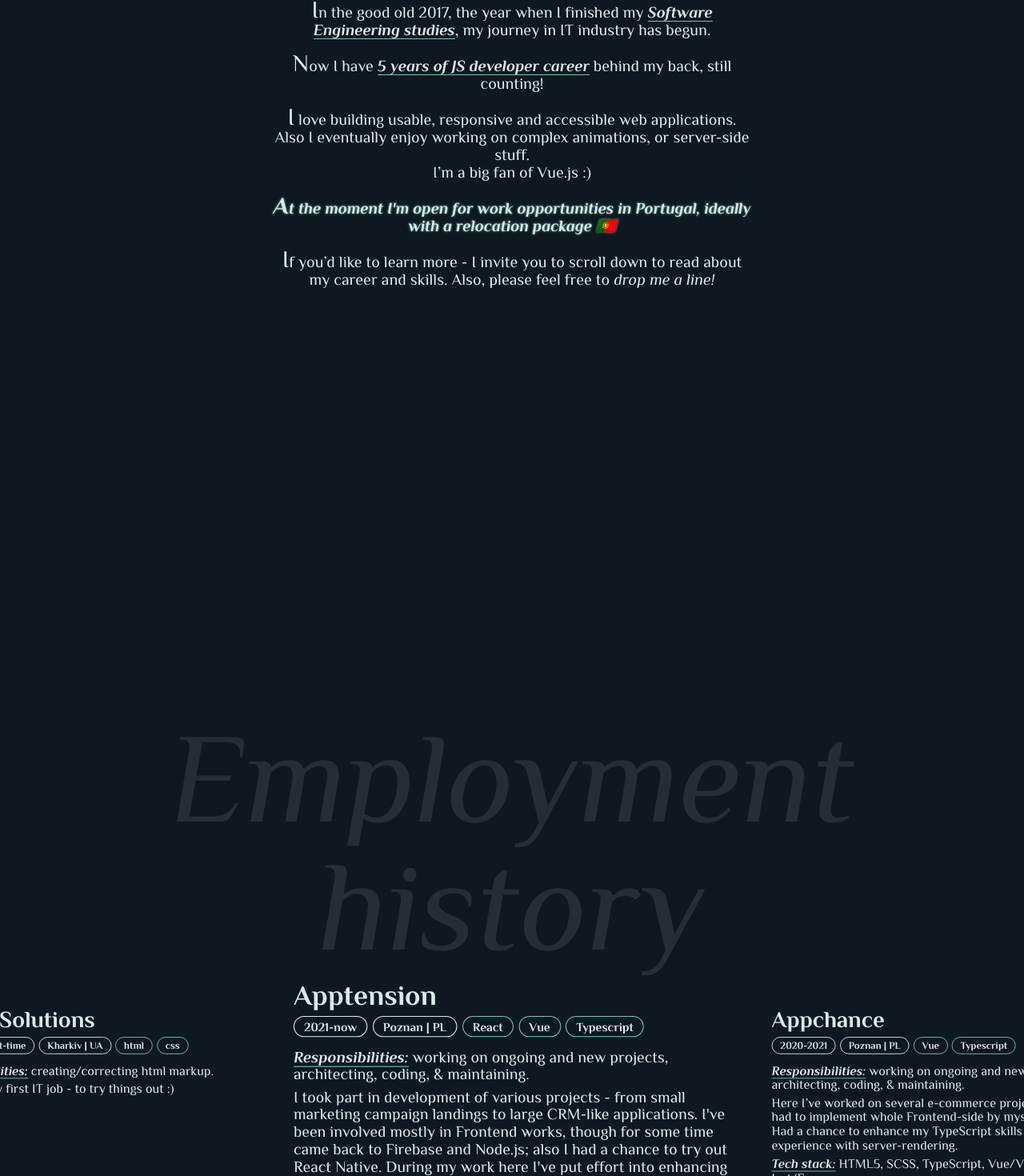
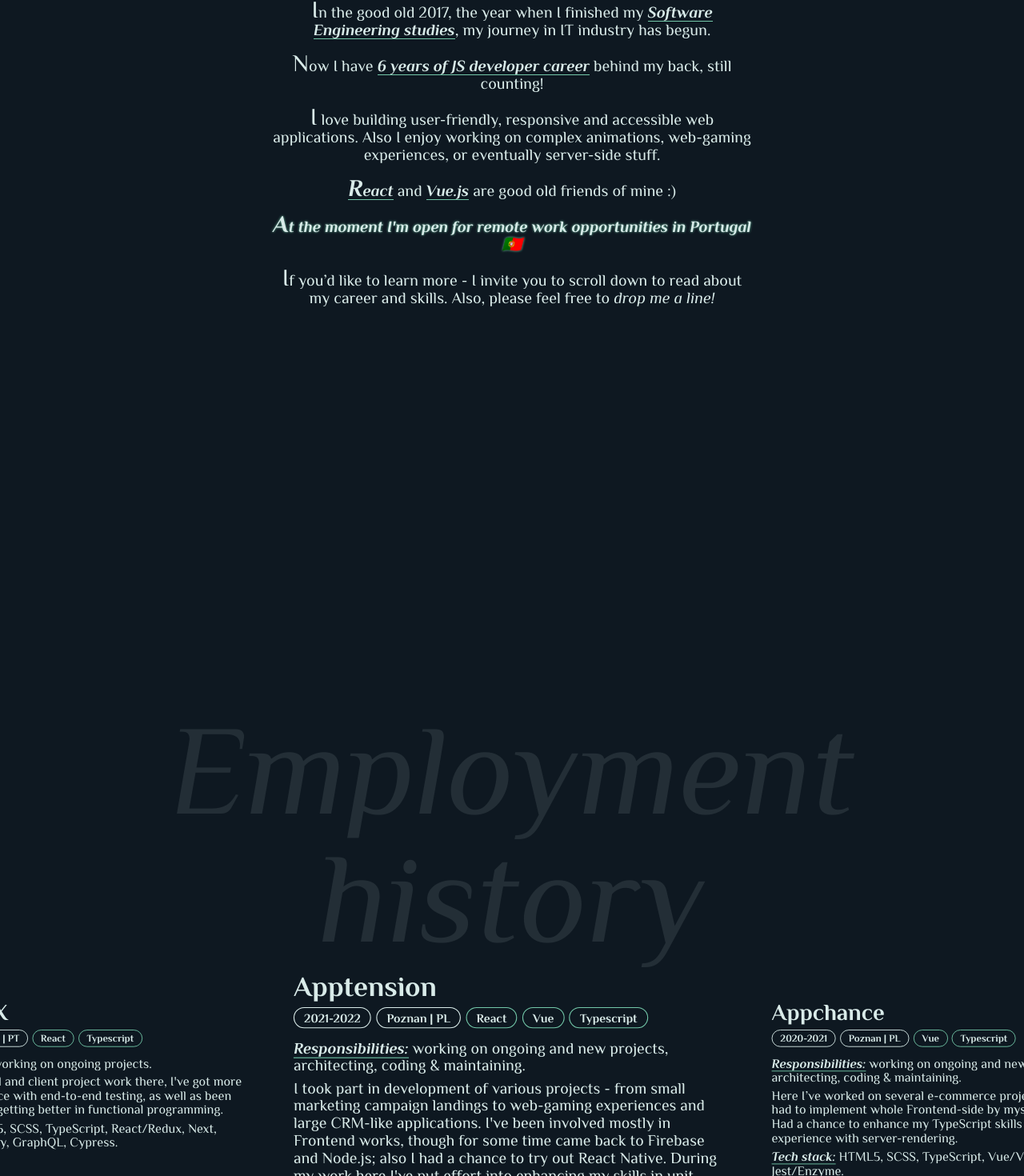
Before and after one commit to anastasijkar/anastasijkar.github.io, a Vue app in the folder dev/: page / in a window 1280 px wide. Shown: the part 1246-2716 px from the top of the page at 80% size. Built offline with nearby package versions, Linux system fonts and the light colour scheme.

Commit message:
update before 2023

```diff
--- a/dev/src/components/molecules/Copy.vue
+++ b/dev/src/components/molecules/Copy.vue
@@ -1,8 +1,9 @@
 <template>
   <p class="copy">
     © Anastasiia Rudych
-    <br/>Last update: 24 March 2022
-    <br/><a href="https://docs.google.com/document/d/1FdctdoGDEPpyFbZotNM-ca7601Hyd1lji-XzUD_Q05M" target="_blank">Text Version (Google Docs)</a>
+    <br />Last update: 20 December 2022
+    <br /><a href="https://docs.google.com/document/d/1FdctdoGDEPpyFbZotNM-ca7601Hyd1lji-XzUD_Q05M" target="_blank">Text
+      Version (Google Docs)</a>
   </p>
 </template>
 
@@ -13,7 +14,6 @@ export default {
 </script>
 
 <style scoped lang="scss">
-
 .copy {
   width: 100%;
   box-sizing: border-box;
--- a/dev/src/components/organisms/Jobs.vue
+++ b/dev/src/components/organisms/Jobs.vue
@@ -44,23 +44,23 @@ export default {
       },
       jobData: [{
         title: 'Apptension',
-        tags: ['2021-now', 'Poznan | PL'],
+        tags: ['2021-2022', 'Poznan | PL'],
         techs: ['React', 'Vue', 'Typescript'],
-        description: `<p><strong>Responsibilities:</strong> working on ongoing and new projects, architecting, coding, & maintaining.</p>
-        <p>I took part in development of various projects - from small marketing campaign landings to large CRM-like applications. I've been involved mostly in Frontend works, though for some time came back to Firebase and Node.js; also I had a chance to try out React Native. During my work here I've put effort into enhancing my skills in unit testing and writing better accessible HTML.</p>
+        description: `<p><strong>Responsibilities:</strong> working on ongoing and new projects, architecting, coding & maintaining.</p>
+        <p>I took part in development of various projects - from small marketing campaign landings to web-gaming experiences and large CRM-like applications. I've been involved mostly in Frontend works, though for some time came back to Firebase and Node.js; also I had a chance to try out React Native. During my work here I've put effort into enhancing my skills in unit testing and writing better accessible HTML.</p>
         <p><strong>Tech stack:</strong> HTML5, SCSS, TypeScript, React/Redux, Vue/Vuex, Nuxt, react-testing-library, Jest, Node, Firebase, React Native.</p>`
       }, {
         title: 'Appchance',
         tags: ['2020-2021', 'Poznan | PL'],
         techs: ['Vue', 'Typescript'],
-        description: `<p><strong>Responsibilities:</strong> working on ongoing and new projects, architecting, coding, & maintaining.</p>
+        description: `<p><strong>Responsibilities:</strong> working on ongoing and new projects, architecting, coding & maintaining.</p>
         <p>Here I’ve worked on several e-commerce projects, sometimes had to implement whole Frontend-side by myself from scratch. Had a chance to enhance my TypeScript skills and gain on-hand experience with server-rendering.</p>
         <p><strong>Tech stack:</strong> HTML5, SCSS, TypeScript, Vue/Vuex, Vuetify, Nuxt, Jest/Enzyme.</p>`
       }, {
         title: 'Liki MS',
         tags: ['2019-2020', 'Gdansk | PL'],
         techs: ['React'],
-        description: `<p><strong>Responsibilities:</strong> working on ongoing and new projects, architecting, coding, & maintaining.</p>
+        description: `<p><strong>Responsibilities:</strong> working on ongoing and new projects, architecting, coding & maintaining.</p>
         <p>I have been working mostly on a Frontend part here. Have been involved into several short-term projects, worked as a part of a team or independently.</p>
         <p><strong>Tech stack:</strong> HTML5, SCSS, ES6+, React/Redux (Redux Saga), Material UI, React Storybook, GraphQL.</p>`
       }, {
@@ -88,6 +88,13 @@ export default {
         techs: ['html', 'css'],
         description: `<p><strong>Responsibilities:</strong> creating/correcting html markup.</p>
         <p>This was my first IT job - to try things out :)</p>`
+      },{
+        title: 'Reaktor LX',
+        tags: ['2022-now', 'Lisbon | PT'],
+        techs: ['React', 'Typescript'],
+        description: `<p><strong>Responsibilities:</strong> working on ongoing projects.</p>
+        <p>Doing both internal and client project work there, I've got more hands-on experience with end-to-end testing, as well as been putting effort into getting better in functional programming.</p>
+        <p><strong>Tech stack:</strong> HTML5, SCSS, TypeScript, React/Redux, Next, react-testing-library, GraphQL, Cypress.</p>`
       }]
     }
   }
--- a/dev/src/components/organisms/Life.vue
+++ b/dev/src/components/organisms/Life.vue
@@ -2,10 +2,12 @@
   <section class="life" id="life">
     <h1>About Me</h1>
     <div class="life__content">
-      <p>I'd describe myself as a creative person who gets easily inspired by new things (and even simple things) and is excited about meeting new people. I always try to be patient with anything in my life and keep a positive attitude.</p>
-      <p>When it comes to hobbies, music takes a special place in my life. I've been a vocalist in a band for several years, now do songwriting by myself and record music at home. I like to travel, but who doesn't? :) Top-3 things in this topic for me have always been: airplanes, discovering new tasty foods, and going to music festivals!</p>
-      <p>I am also interested in yoga, cooking, and eco lifestyle.</p>
-      <p>Currently I'm 26 y.o., originally from Kharkiv, Ukraine, now living in Poznań, Poland.</p>
+      <p>I'd describe myself as a creative person who easily finds inspiration in simple things. I always try to be patient with anything in my life and keep a positive attitude.</p>
+      <p>When it comes to hobbies, music takes a special place in my life. I've been a vocalist in a band for several years, then after moving abroad - done songwriting by myself and recorded music at home. Nowadays I'm more involved in another form of art - currently working on writing a novel, which has been my dream for a while.</p>
+      <p>I've been practising yoga for several years now. Last year I also picked roller skating, which I'm still learning but loving so far!</p>
+      <p>Also I enjoy reading fiction books, experimenting with vegetarian cuisine, and just going on long beach walks.</p>
+      <p>Currently I'm 27 y.o., originally from Kharkiv, Ukraine,
+        <br/>now living in Costa da Caparica, a beautiful portuguese oceanside village located in Lisbon Metropolitan Area.</p>
     </div>
   </section>
 </template>
--- a/dev/src/components/organisms/Skills.vue
+++ b/dev/src/components/organisms/Skills.vue
@@ -43,8 +43,8 @@
           <p>Ukrainian - native</p>
           <p>English - fluent</p>
           <p>Russian - fluent</p>
-          <p>Polish - intermediate+</p>
-          <p>Portuguese - beginner</p>
+          <p>Polish - upper-intermediate</p>
+          <p>Portuguese - elementary</p>
         </template>
       </SkillCategory>
     </div>
--- a/dev/src/components/organisms/WhoAmI.vue
+++ b/dev/src/components/organisms/WhoAmI.vue
@@ -6,11 +6,11 @@
         <span>#standWithUkraine</span>🇺🇦
       </p>
       <p>In the good old 2017, the year when I finished my <strong>Software Engineering studies</strong>, my journey in IT industry has begun.</p>
-      <p>Now I have <strong>5 years of JS developer career</strong> behind my back, still counting!</p>
-      <p>I love building usable, responsive and accessible web applications. Also I eventually enjoy working on complex animations, or server-side stuff.
-      <br />I’m a big fan of Vue.js :)</p>
+      <p>Now I have <strong>6 years of JS developer career</strong> behind my back, still counting!</p>
+      <p>I love building user-friendly, responsive and accessible web applications. Also I enjoy working on complex animations, web-gaming experiences, or eventually server-side stuff.</p>
+      <p><strong>React</strong> and <strong>Vue.js</strong> are good old friends of mine :)</p>
       <p>
-        <em>At the moment I'm open for work opportunities in Portugal, ideally with a relocation package 🇵🇹</em>
+        <em>At the moment I'm open for remote work opportunities in Portugal 🇵🇹</em>
       </p>
       <p>If you’d like to learn more - I invite you to scroll down to read about my career and skills. Also, please feel free to <a @click.prevent="goToContacts">drop me a line!</a></p>
     </div>
```
Also changed, not shown: 1 other file (tests, documents, lock files or other folders). Lines whose indentation alone changed are shown as unchanged.
